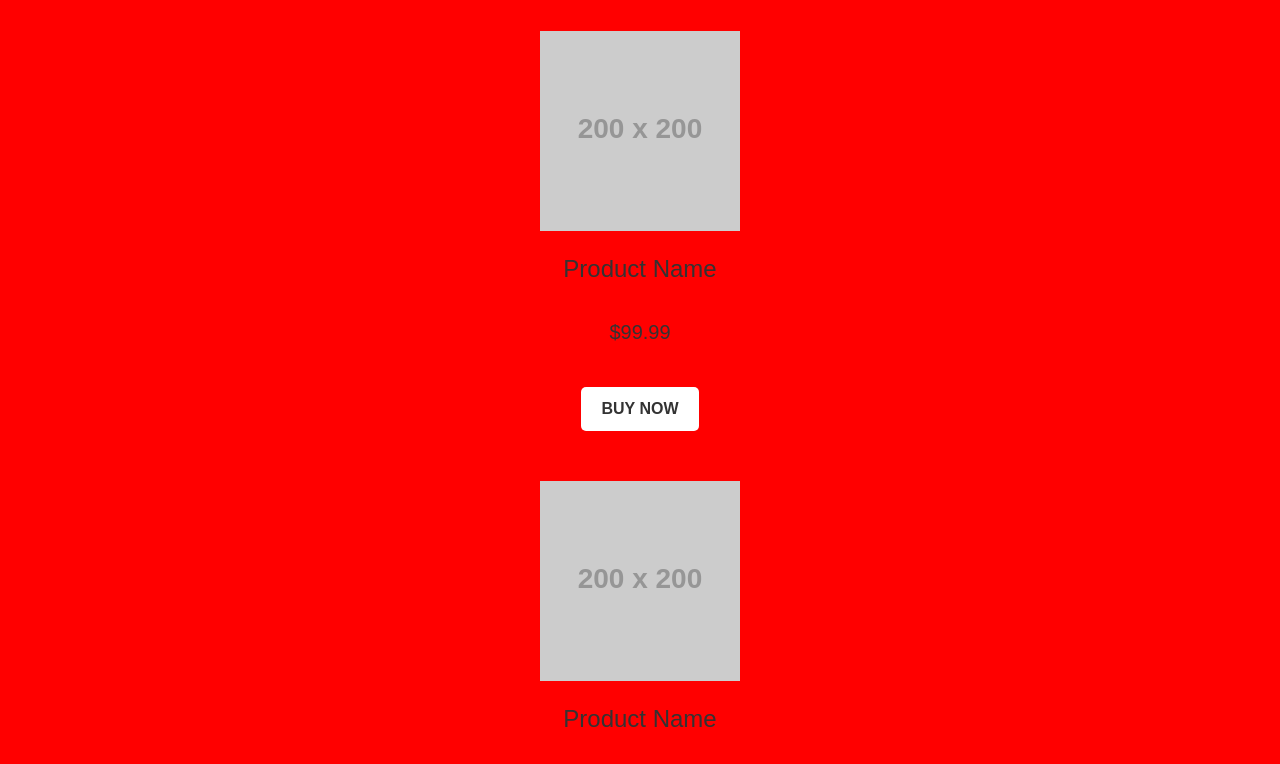
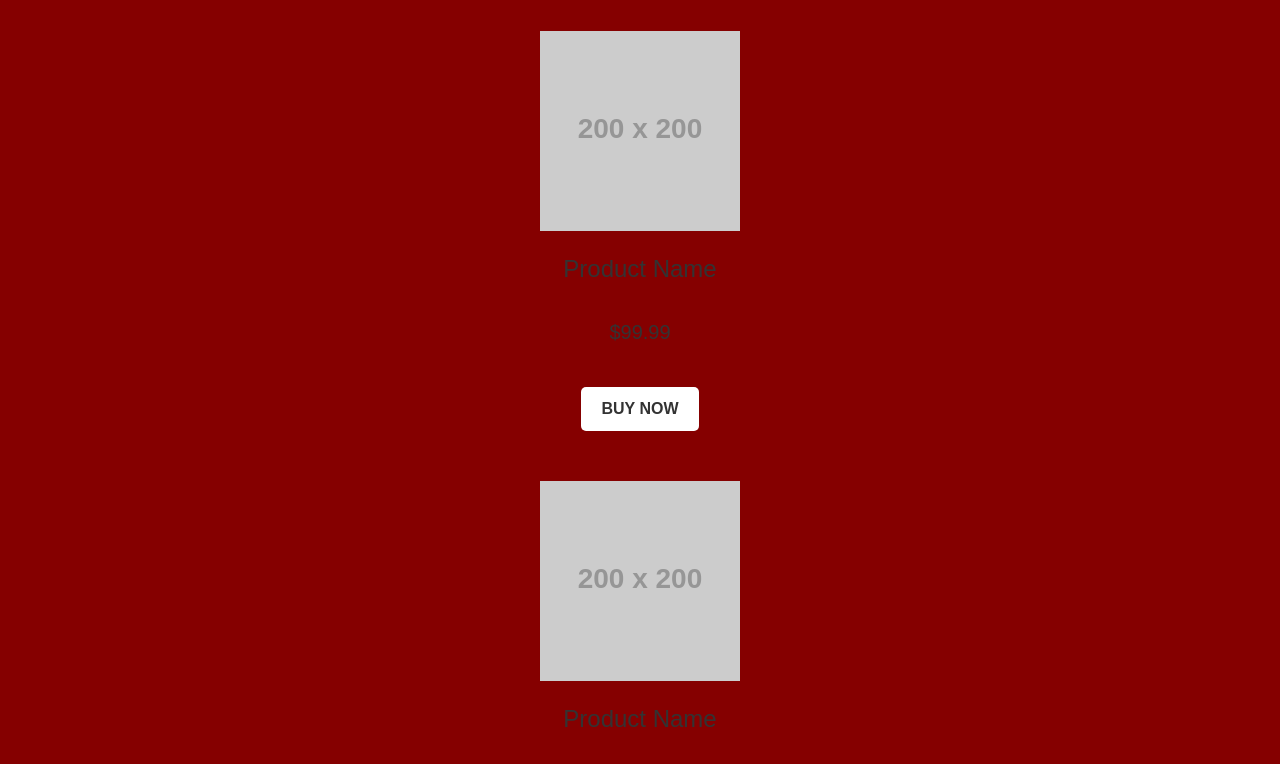
Before and after one commit to HolyTonyyyy/Html-Css-refactor, a plain HTML site: page index.html in a window 1280 px wide. Shown: the part 697-1461 px from the top of the page. Drawn offline with Linux system fonts and the light colour scheme; placeholder pictures from the web are drawn by us.

Commit message:
updated assignment

```diff
--- a/style.css
+++ b/style.css
@@ -202,7 +202,7 @@ footer {
 /*---Section  style */
 
 section {
-	background-color: rgb(255, 0, 0)
+	background-color: rgb(133, 0, 0)
 }
 
  /*---- Title font Color----*/
```
